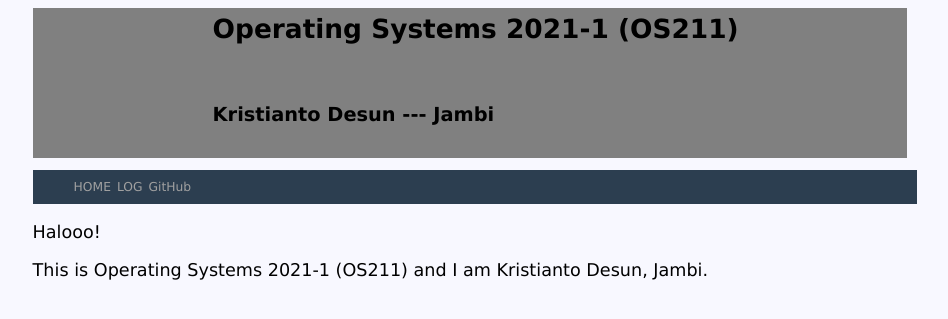
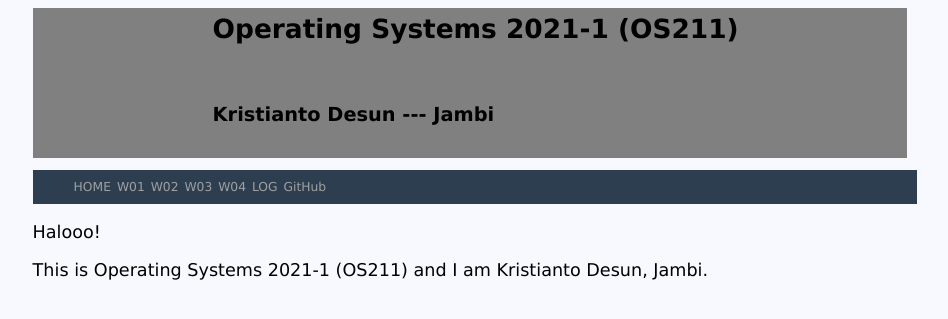
Before and after one commit to KristiantoD/os211, a Jekyll site: the page built from index.md, in a window 1280 px wide. Shown: the top 319 px of the page, without its empty margins (165-1113 px from the left). Built offline with Jekyll 4.4.1, drawn with Linux system fonts in a browser that asks for light colours.

Commit message:
try fixin navabar

```diff
--- a/_includes/navbar.html
+++ b/_includes/navbar.html
@@ -5,11 +5,11 @@
 <nav class="navbar">
   <ul>
     <li class='listitem'><a href='{{ site.baseurl }}/'>HOME</a></li>
-    <!-- <li class='listitem'><a href='{{ site.baseurl }}/W01/'>W01</a></li>
+    <li class='listitem'><a href='{{ site.baseurl }}/W01/'>W01</a></li>
     <li class='listitem'><a href='{{ site.baseurl }}/W02/'>W02</a></li>
     <li class='listitem'><a href='{{ site.baseurl }}/W03/'>W03</a></li>
     <li class='listitem'><a href='{{ site.baseurl }}/W04/'>W04</a></li>
-    <li class='listitem'><a href='{{ site.baseurl }}/W05/'>W05</a></li>
+<!--     <li class='listitem'><a href='{{ site.baseurl }}/W05/'>W05</a></li>
     <li class='listitem'><a href='{{ site.baseurl }}/W06/'>W06</a></li>
     <li class='listitem'><a href='{{ site.baseurl }}/W07/'>W07</a></li>
     <li class='listitem'><a href='{{ site.baseurl }}/W08/'>W08</a></li>
```
